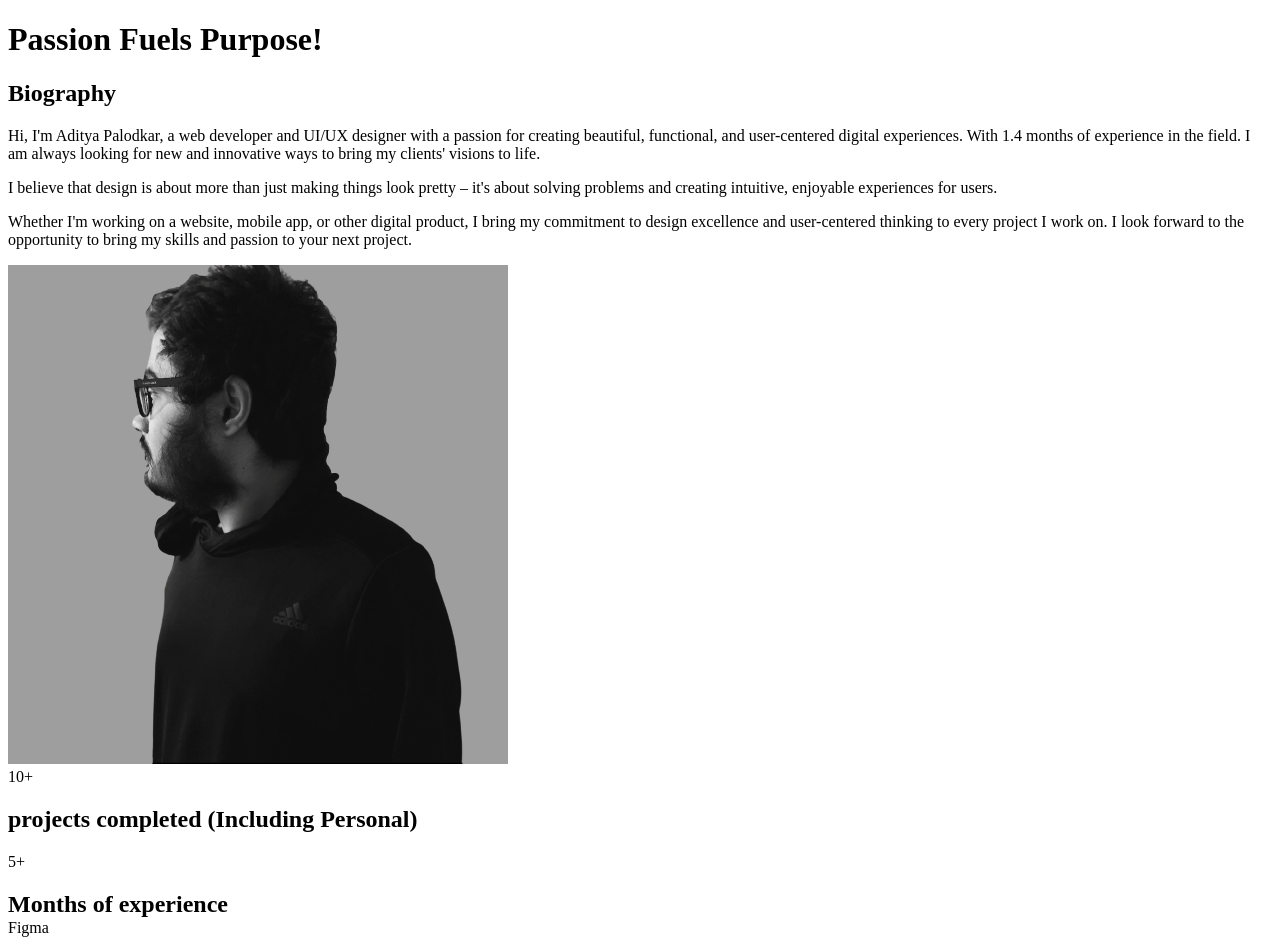
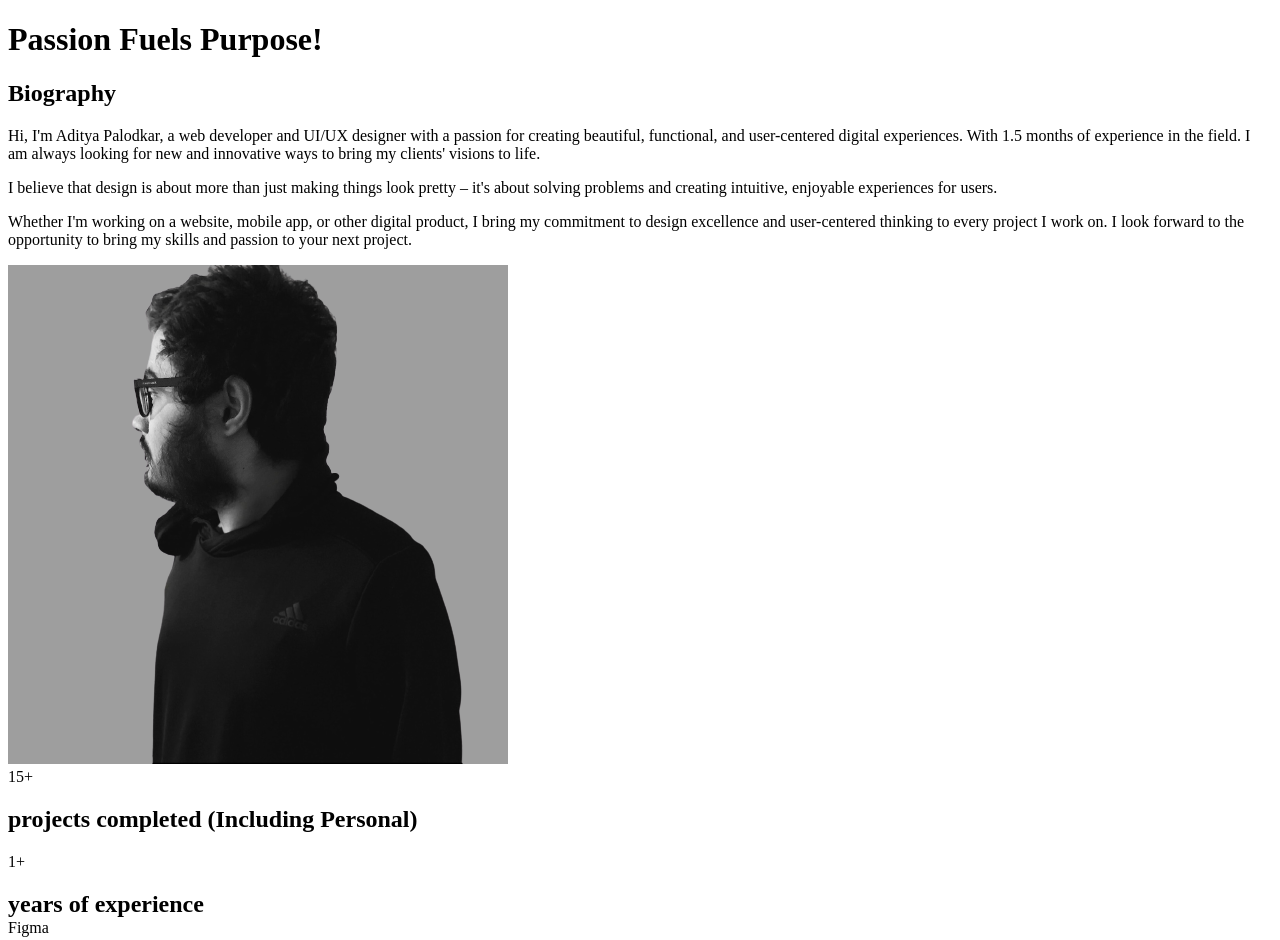
Before and after one commit to AdityaAP7/newportfolio, a Next.js app: page /about in a window 1280 px wide. Shown: the top 940 px of the page. Built offline with nearby package versions, Linux system fonts and the light colour scheme.

Commit message:
Update about.js

```diff
--- a/src/pages/about.js
+++ b/src/pages/about.js
@@ -55,7 +55,7 @@ const about = () => {
               <p className="font-medium">
                 Hi, I'm Aditya Palodkar, a web developer and UI/UX designer with a
                 passion for creating beautiful, functional, and user-centered
-                digital experiences. With 1.4 months of experience in the field. I
+                digital experiences. With 1.5 months of experience in the field. I
                 am always looking for new and innovative ways to bring my
                 clients' visions to life.
               </p>
@@ -85,7 +85,7 @@ const about = () => {
             <div className="col-span-2 flex flex-col items-end justify-between xl:col-span-8 xl:flex-row xl:items-center md:order-3">
               <div className="flex flex-col items-end justify-center xl:items-center">
                 <span className="inline-block text-7xl font-bold md:text-6xl sm:text-5xl xs:text-4xl">
-                  <AnimatedNumbers value={10}  />+
+                  <AnimatedNumbers value={15}  />+
                 </span>
                 <h2 className="text-xl font-medium capitalize text-dark/75 dark:text-light/75 xl:text-center md:text-lg sm:text-base xs:text-sm">
                 projects completed (Including Personal)
@@ -94,10 +94,10 @@ const about = () => {
 
               <div className="flex flex-col items-end justify-center xl:items-center">
                 <span className="inline-block text-7xl font-bold md:text-6xl sm:text-5xl xs:text-4xl">
-                  <AnimatedNumbers value={5} />+
+                  <AnimatedNumbers value={1.5} />+
                 </span>
                 <h2 className="text-xl font-medium capitalize text-dark/75 dark:text-light/75 xl:text-center md:text-lg sm:text-base xs:text-sm">
-                Months of experience
+                years of experience
                 </h2>
               </div>
 
```
